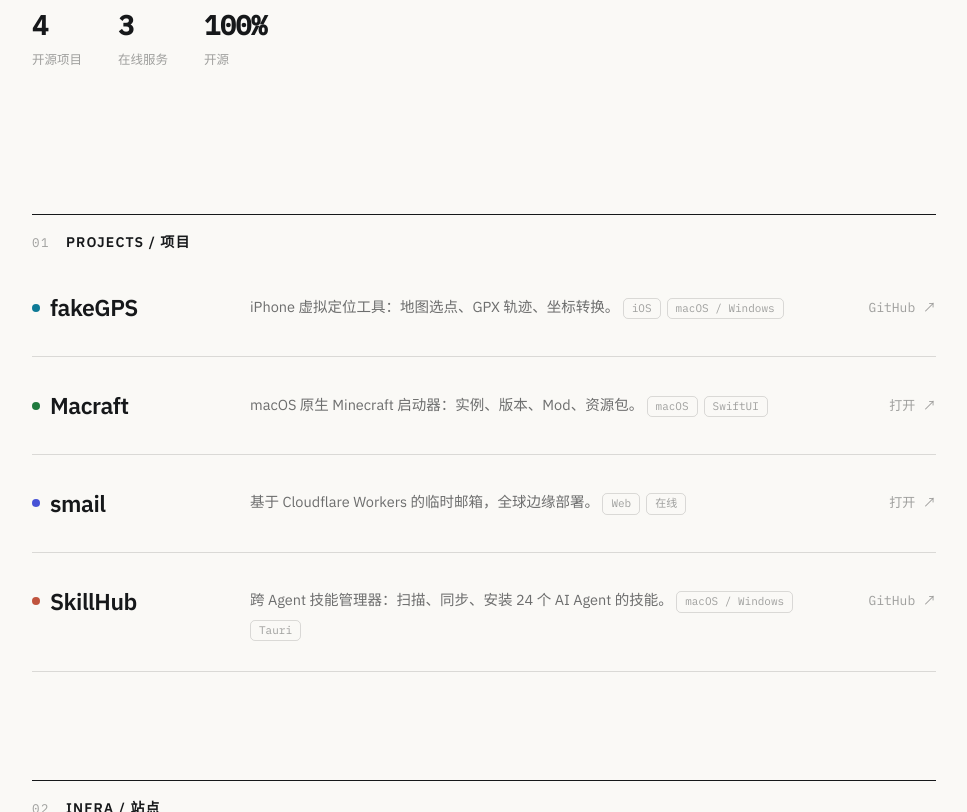
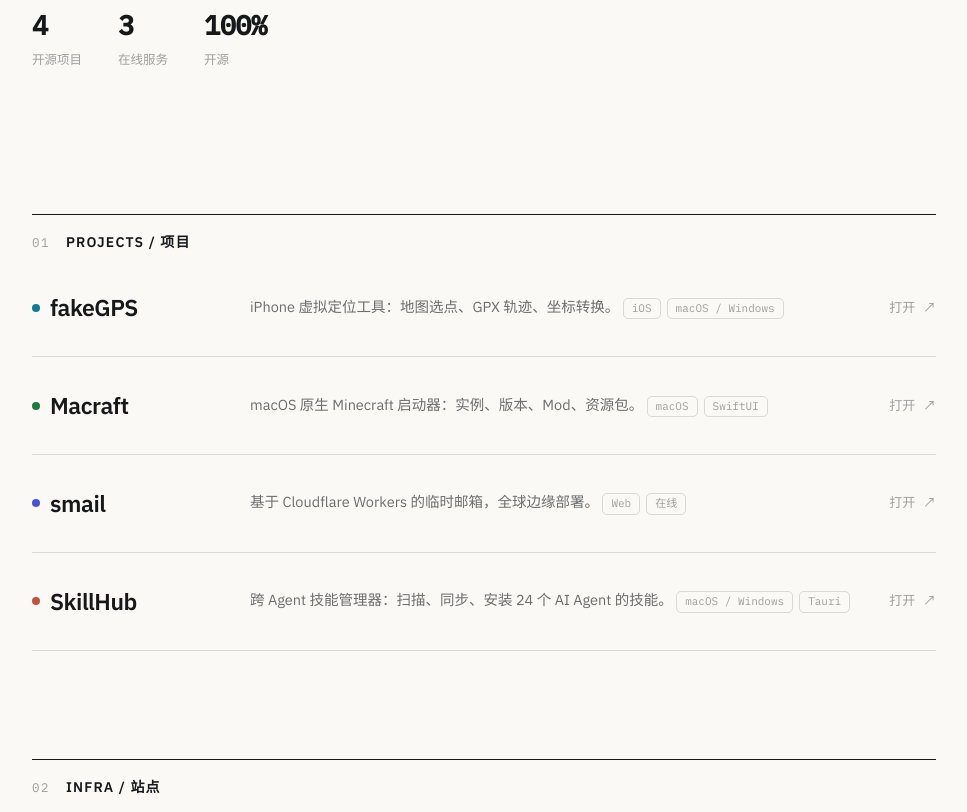
Before and after one commit to sixzjd/main-site, a plain HTML site: page index.html in a window 1280 px wide. Shown: the part 511-1323 px from the top of the page, without its empty margins (156-1123 px from the left). Drawn offline with Linux system fonts and the light colour scheme.

Commit message:
rows: link fakegps/skillhub to their sites

```diff
--- a/index.html
+++ b/index.html
@@ -133,11 +133,11 @@
   <section id="projects">
     <div class="sec-head"><span class="no mono">01</span><h2>Projects / 项目</h2></div>
 
-    <a class="row" href="https://github.com/sixzjd/fakeGPS-for-iPhone" target="_blank" rel="noopener">
+    <a class="row" href="https://fakegps.sixzjd.sbs" target="_blank" rel="noopener">
       <span class="name"><i style="background:var(--fakegps)"></i>fakeGPS</span>
       <span class="desc">iPhone 虚拟定位工具：地图选点、GPX 轨迹、坐标转换。
         <span class="tag mono">iOS</span><span class="tag mono">macOS / Windows</span></span>
-      <span class="go mono">GitHub ↗</span>
+      <span class="go mono">打开 ↗</span>
     </a>
 
     <a class="row" href="/macraft/">
@@ -154,11 +154,11 @@
       <span class="go mono">打开 ↗</span>
     </a>
 
-    <a class="row" href="https://github.com/sixzjd/skillhub" target="_blank" rel="noopener">
+    <a class="row" href="https://skillhub.sixzjd.sbs" target="_blank" rel="noopener">
       <span class="name"><i style="background:var(--skillhub)"></i>SkillHub</span>
       <span class="desc">跨 Agent 技能管理器：扫描、同步、安装 24 个 AI Agent 的技能。
         <span class="tag mono">macOS / Windows</span><span class="tag mono">Tauri</span></span>
-      <span class="go mono">GitHub ↗</span>
+      <span class="go mono">打开 ↗</span>
     </a>
   </section>
 
```
